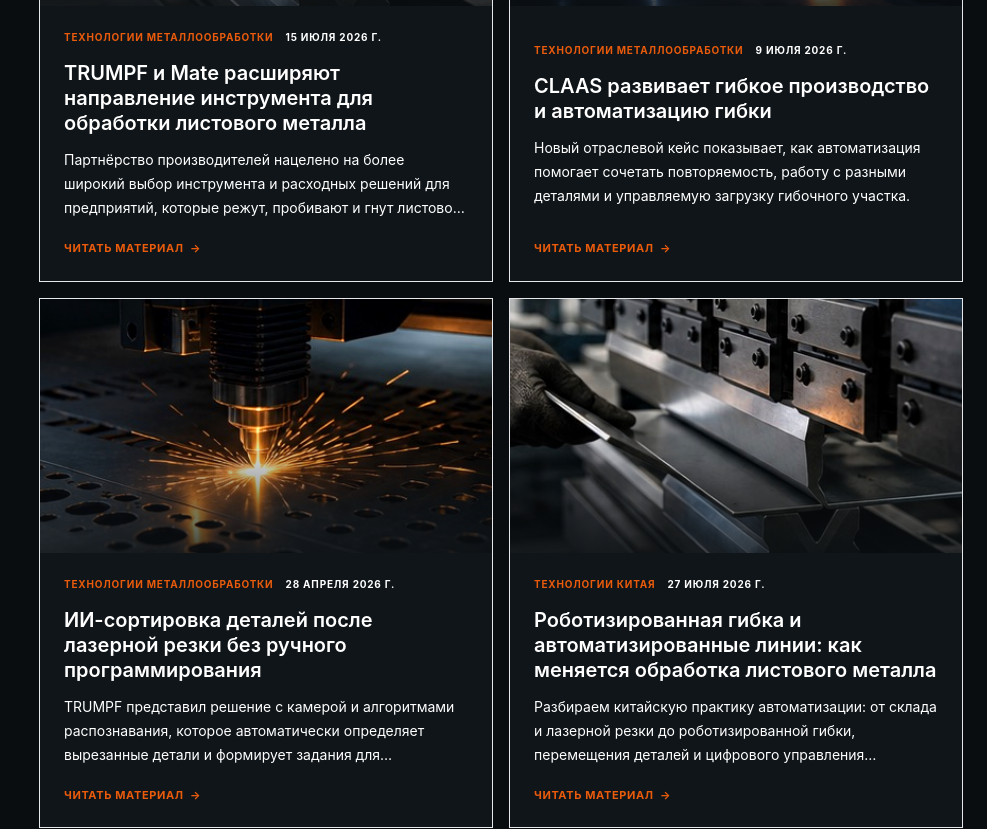
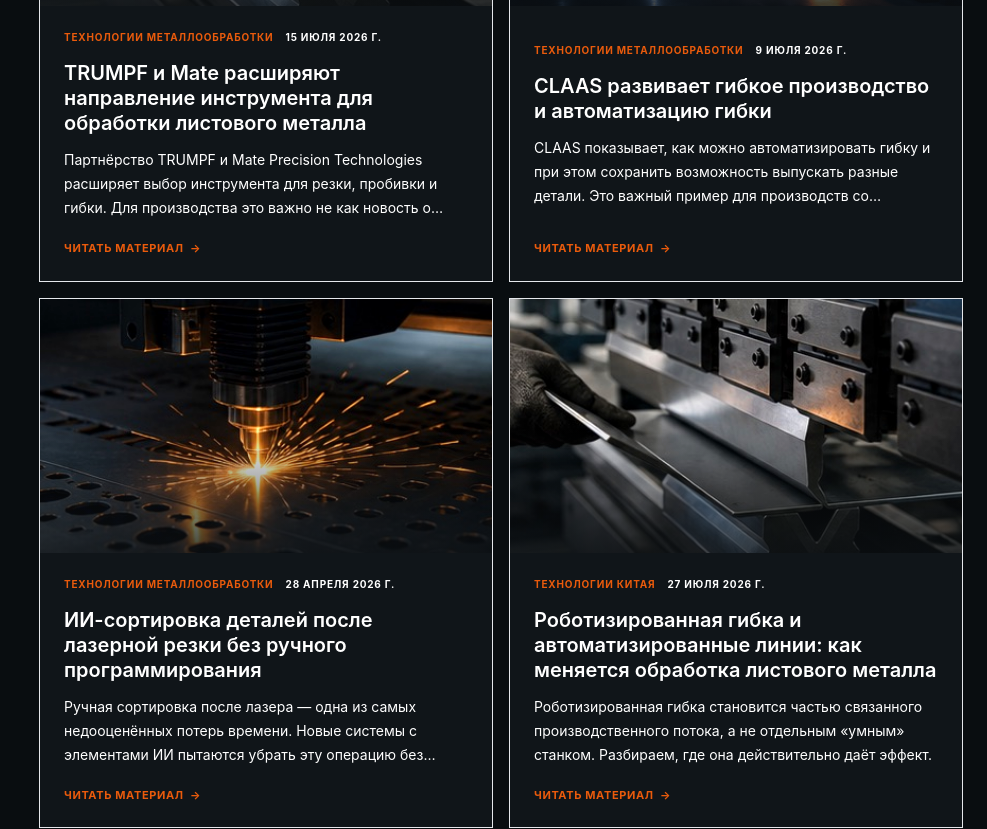
Before and after one commit to alexeyborisov19-sys/alexeyborisov19-sys-steel-probuct, a Next.js app: page /articles in a window 1280 px wide. Shown: the part 5520-6349 px from the top of the page, without its empty margins (293-1280 px from the left). Built offline with nearby package versions, Linux system fonts and the light colour scheme; no server answers.

Commit message:
content: polish technology articles in Engineering Journal
- Improved leads for TRUMPF/Mate, CLAAS, AI sorting, robotic bending
- Cleaner section text, less verbosity
- Consistent practical tone across the journal

```diff
--- a/data/articles.ts
+++ b/data/articles.ts
@@ -51,7 +51,7 @@ const baseArticles: Article[] = [
     series: "15 июля 2026 · Инструмент и гибка",
     title: "TRUMPF и Mate расширяют направление инструмента для обработки листового металла",
     seoTitle: "TRUMPF и Mate: инструмент для листового металла",
-    lead: "Партнёрство производителей нацелено на более широкий выбор инструмента и расходных решений для предприятий, которые режут, пробивают и гнут листовой металл.",
+    lead: "Партнёрство TRUMPF и Mate Precision Technologies расширяет выбор инструмента для резки, пробивки и гибки. Для производства это важно не как новость о брендах, а как развитие экосистемы вокруг станка.",
     image: "/images/web/cycle-bending.jpg",
     readingTime: "4 минуты",
     publishedAt: "2026-07-15",
@@ -66,21 +66,21 @@ const baseArticles: Article[] = [
       {
         title: "Что произошло",
         paragraphs: [
-          "TRUMPF сообщил о стратегическом партнёрстве с Mate Precision Technologies. Заявленная цель — дополнить существующее предложение инструментов и сделать подбор решений для обработки листового металла более комплексным.",
-          "Для производственных компаний это важно не как новость о брендах сама по себе, а как признак развития экосистемы вокруг станка: инструмент, оснастка, расходные элементы и сервис всё чаще рассматриваются как единый контур.",
+          "TRUMPF объявил о стратегическом партнёрстве с Mate. Цель — сделать подбор инструмента и оснастки более полным.",
+          "Для производства это важно не как новость о брендах, а как развитие экосистемы вокруг станка: инструмент, расходники и сервис всё чаще рассматриваются как единый контур.",
         ],
       },
       {
         title: "Почему инструмент влияет на результат",
         paragraphs: [
-          "Даже современный станок не обеспечивает стабильную геометрию без правильно подобранного инструмента. На результат влияют материал, толщина, радиус, длина гиба, особенности покрытия и последовательность операций.",
-          "При оценке новой оснастки стоит смотреть не только на совместимость, но и на повторяемость, скорость переналадки, доступность запасных элементов и возможность унифицировать инструмент для семейства деталей.",
+          "Даже современный станок не даёт стабильной геометрии без правильно подобранного инструмента. На результат влияют материал и толщина, радиус и длина гиба, состояние рабочей поверхности инструмента и последовательность операций.",
+          "При выборе новой оснастки смотрите не только на совместимость, но и на повторяемость, скорость переналадки и возможность унифицировать инструмент под семейство деталей.",
         ],
       },
       {
         title: "Что отслеживать дальше",
         paragraphs: [
-          "Практический интерес представляют новые типоразмеры, цифровой подбор инструмента, интеграция с программированием гибки и решения, сокращающие время переналадки между малыми партиями.",
+          "Практический интерес представляют новые типоразмеры, цифровой подбор инструмента, интеграция с программированием гибки и решения, которые сокращают время переналадки между малыми партиями.",
           "Редакция журнала будет обновлять материал по мере появления технических подробностей и доступных продуктовых решений для европейского и российского рынка.",
         ],
       },
@@ -108,7 +108,7 @@ const baseArticles: Article[] = [
     direction: "metalworking",
     series: "9 июля 2026 · Автоматизация гибки",
     title: "CLAAS развивает гибкое производство и автоматизацию гибки",
-    lead: "Новый отраслевой кейс показывает, как автоматизация помогает сочетать повторяемость, работу с разными деталями и управляемую загрузку гибочного участка.",
+    lead: "CLAAS показывает, как можно автоматизировать гибку и при этом сохранить возможность выпускать разные детали. Это важный пример для производств со смешанной номенклатурой.",
     image: "/images/web/production.jpg",
     readingTime: "5 минут",
     publishedAt: "2026-07-09",
@@ -123,8 +123,8 @@ const baseArticles: Article[] = [
       {
         title: "Автоматизация без потери гибкости",
         paragraphs: [
-          "В производстве сельскохозяйственной техники встречается широкая номенклатура деталей и неравномерный размер партий. Поэтому автоматизация гибки должна обеспечивать не только скорость, но и быструю адаптацию к меняющемуся заданию.",
-          "Опубликованный TRUMPF кейс CLAAS интересен именно связкой гибкости и автоматизации: оборудование рассматривается как часть производственного потока, а не как изолированный высокопроизводительный станок.",
+          "Классическая дилемма: либо высокая производительность на одной детали, либо гибкость на многих. CLAAS демонстрирует подход, где автоматизация помогает именно гибкому производству — через связанные процессы, а не через жёсткую линию под одну позицию.",
+          "Оборудование рассматривается как часть производственного потока, а не как изолированный высокопроизводительный станок.",
         ],
       },
       {
@@ -166,7 +166,7 @@ const baseArticles: Article[] = [
     series: "28 апреля 2026 · ИИ и лазерная резка",
     title: "ИИ-сортировка деталей после лазерной резки без ручного программирования",
     seoTitle: "ИИ-сортировка после лазерной резки",
-    lead: "TRUMPF представил решение с камерой и алгоритмами распознавания, которое автоматически определяет вырезанные детали и формирует задания для сортировки.",
+    lead: "Ручная сортировка после лазера — одна из самых недооценённых потерь времени. Новые системы с элементами ИИ пытаются убрать эту операцию без сложного ручного программирования каждой детали.",
     image: "/images/web/cycle-laser-cutting.jpg",
     readingTime: "5 минут",
     publishedAt: "2026-04-28",
@@ -225,7 +225,7 @@ const baseArticles: Article[] = [
     series: "Обзор мировой практики",
     title: "Роботизированная гибка и автоматизированные линии: как меняется обработка листового металла",
     seoTitle: "Роботизированная гибка и автоматизация линий",
-    lead: "Разбираем китайскую практику автоматизации: от склада и лазерной резки до роботизированной гибки, перемещения деталей и цифрового управления производственным потоком.",
+    lead: "Роботизированная гибка становится частью связанного производственного потока, а не отдельным «умным» станком. Разбираем, где она действительно даёт эффект.",
     image: "/images/web/cycle-bending.jpg",
     readingTime: "8 минут",
     publishedAt: "2026-07-27",
```
